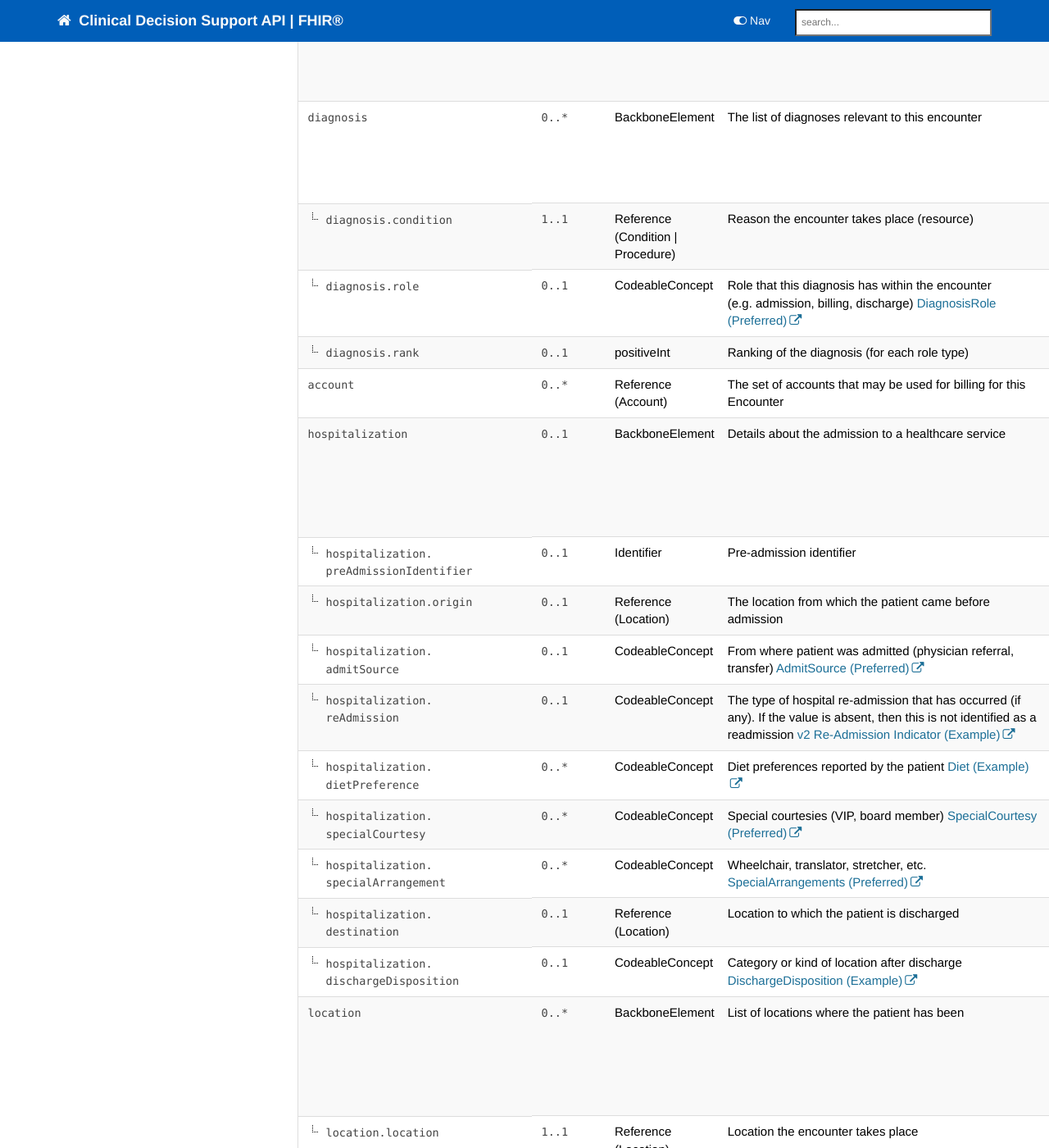
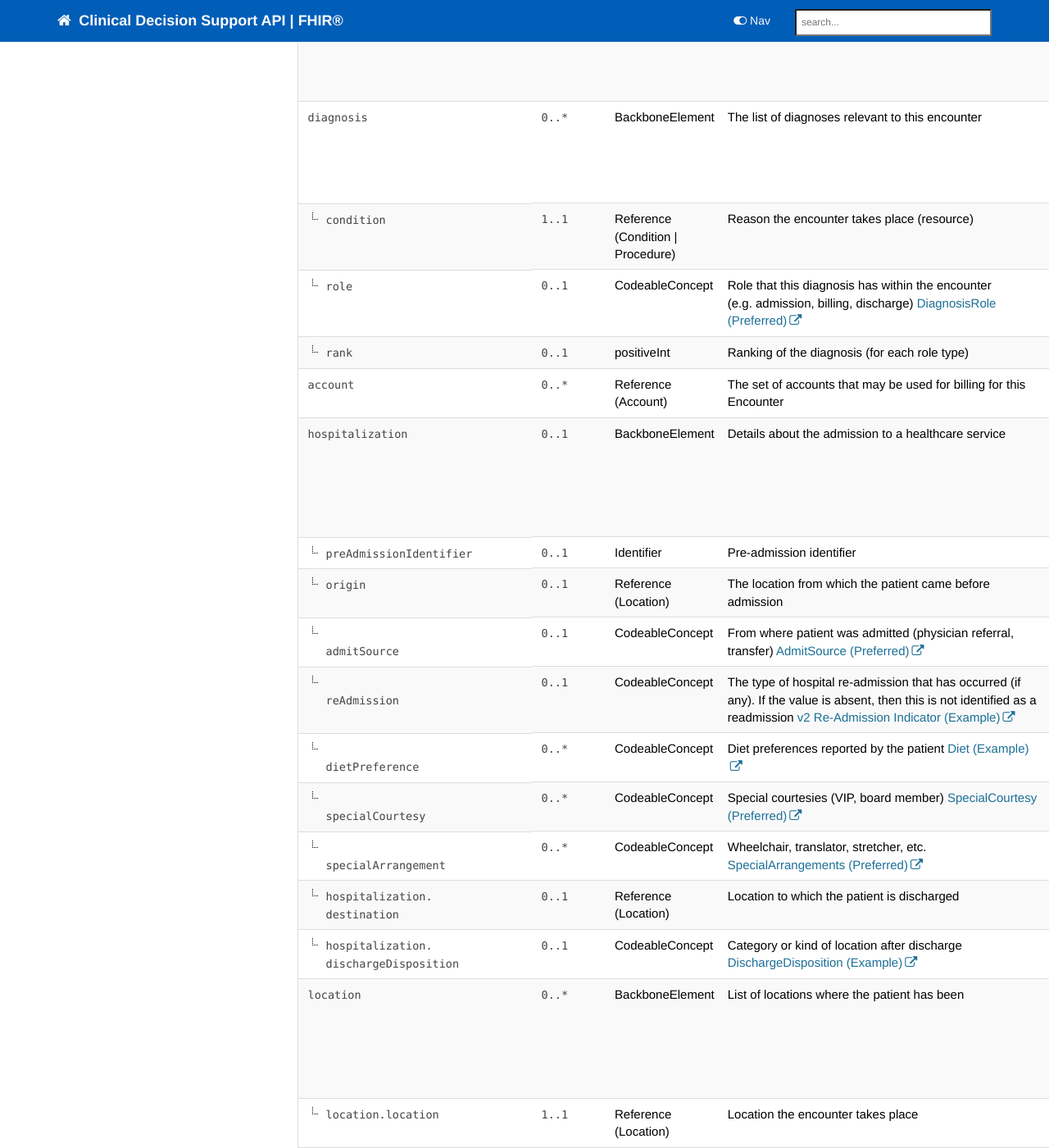
Before and after one commit to nhsconnect/FHIR-CDS, a Jekyll site: the page built from pages/explore/api_encounter_report_encounter.md, in a window 1280 px wide and 1400 px high, scrolled down 3348 px. Shown: the whole window at 82% size. Built offline with Jekyll 4.4.1, drawn with Linux system fonts in a browser that asks for light colours; nearby versions of some CDN libraries; comment, search, counter and statistics services are not loaded; some of the changed text lies outside the part shown.

Commit message:
Update api_encounter_report_encounter.md

```diff
--- a/pages/explore/api_encounter_report_encounter.md
+++ b/pages/explore/api_encounter_report_encounter.md
@@ -122,14 +122,14 @@ Detailed implementation guidance for an `Encounter` resource in the context of a
 <td>To be populated when the status changes</td>
  </tr>
 <tr>
-  <td class="sub"><code>statusHistory.status</code></td>
+  <td class="sub"><code>status</code></td>
       <td><code>1..1</code></td>
     <td>code</td>
     <td>planned | arrived | triaged | in-progress | onleave | finished | cancelled + <a href="https://www.hl7.org/fhir/stu3/valueset-encounter-status.html">EncounterStatus (Required)</a></td>
 <td></td>
  </tr>
 <tr>
-  <td class="sub"><code>statusHistory.period</code></td>
+  <td class="sub"><code>period</code></td>
       <td><code>1..1</code></td>
     <td>Period</td>
     <td>The time that the episode was in the specified status</td>
@@ -150,14 +150,14 @@ Detailed implementation guidance for an `Encounter` resource in the context of a
 <td>This MUST NOT be populated</td>
  </tr>
 <tr>
-  <td class="sub"><code>classHistory.class</code></td>
+  <td class="sub"><code>class</code></td>
       <td><code>1..1</code></td>
     <td>coding</td>
     <td>inpatient | outpatient | ambulatory | emergency + <a href="https://www.hl7.org/fhir/stu3/v3/ActEncounterCode/vs.html">ActEncounterCode (Extensible)</a></td>
 <td></td>
  </tr>
 <tr>
-  <td class="sub"><code>classHistory.period</code></td>
+  <td class="sub"><code>period</code></td>
       <td><code>1..1</code></td>
     <td>Period</td>
     <td>The time that the episode was in the specified class</td>
@@ -208,21 +208,21 @@ If not a continuation, this MUST be populated with a new episode.</td>
 and any third parties answering questions on behalf of the patient (<code>RelatedPerson</code>).</td>
  </tr>
 <tr>
-  <td class="sub"><code>participant.type</code></td>
+  <td class="sub"><code>type</code></td>
       <td><code>0..*</code></td>
    <td>CodeableConcept</td>
     <td>Role of participant in encounter <a href="https://www.hl7.org/fhir/stu3/valueset-encounter-participant-type.html">ParticipantType (Extensible)</a></td>
 <td></td>
 </tr>
 <tr>
-  <td class="sub"><code>participant.period</code></td>
+  <td class="sub"><code>period</code></td>
       <td><code>0..1</code></td>
     <td>Period</td>
     <td>Period of time during the encounter that the participant participated</td>
 <td></td>
  </tr>
 <tr>
-  <td class="sub"><code>participant.individual</code></td>
+  <td class="sub"><code>individual</code></td>
       <td><code>0..1</code></td>
     <td>Reference<br>(Practitioner |<br>RelatedPerson)</td>
     <td>Persons involved in the encounter other than the patient</td>
@@ -264,21 +264,21 @@ and any third parties answering questions on behalf of the patient (<code>Relate
 <td>This MAY be populated, but is not expected to be for unscheduled care.</td>
  </tr>
 <tr>
-  <td class="sub"><code>diagnosis.condition</code></td>
+  <td class="sub"><code>condition</code></td>
       <td><code>1..1</code></td>
     <td>Reference<br>(Condition |<br>Procedure)</td>
     <td>Reason the encounter takes place (resource)</td>
 <td></td>
  </tr>
 <tr>
-  <td class="sub"><code>diagnosis.role</code></td>
+  <td class="sub"><code>role</code></td>
       <td><code>0..1</code></td>
     <td>CodeableConcept</td>
     <td>Role that this diagnosis has within the encounter <br>(e.g. admission, billing, discharge) <a href="https://www.hl7.org/fhir/stu3/valueset-diagnosis-role.html">DiagnosisRole (Preferred)</a></td>
 <td></td>
  </tr>
 <tr>
-  <td class="sub"><code>diagnosis.rank</code></td>
+  <td class="sub"><code>rank</code></td>
       <td><code>0..1</code></td>
     <td>positiveInt</td>
     <td>Ranking of the diagnosis (for each role type)</td>
@@ -299,49 +299,49 @@ and any third parties answering questions on behalf of the patient (<code>Relate
 <td>This SHOULD NOT be populated – if the patient is admitted, this will be a separate encounter.</td>
  </tr>
 <tr>
-  <td class="sub"><code>hospitalization.</code><br><code>preAdmissionIdentifier</code></td>
+  <td class="sub"><code>preAdmissionIdentifier</code></td>
     <td><code>0..1</code></td>
     <td>Identifier</td>
     <td>Pre-admission identifier</td>
 <td></td>
 </tr>
 <tr>
-<td class="sub"><code>hospitalization.origin</code></td>
+<td class="sub"><code>origin</code></td>
   <td><code>0..1</code></td>
     <td>Reference<br>(Location)</td>
     <td>The location from which the patient came before admission</td>
 <td></td>
  </tr>
 <tr>
-  <td class="sub"><code>hospitalization.</code><br><code>admitSource</code></td>
+  <td class="sub"><code></code><br><code>admitSource</code></td>
       <td><code>0..1</code></td>
     <td>CodeableConcept</td>
     <td>From where patient was admitted (physician referral, transfer) <a href="https://www.hl7.org/fhir/stu3/valueset-encounter-admit-source.html">AdmitSource (Preferred)</a></td>
 <td></td>
  </tr>
 <tr>
-  <td class="sub"><code>hospitalization.</code><br><code>reAdmission</code></td>
+  <td class="sub"><code></code><br><code>reAdmission</code></td>
       <td><code>0..1</code></td>
     <td>CodeableConcept</td>
     <td>The type of hospital re-admission that has occurred (if any). If the value is absent, then this is not identified as a readmission <a href="https://www.hl7.org/fhir/stu3/v2/0092/index.html">v2 Re-Admission Indicator (Example)</a></td>
 <td></td>
  </tr>
 <tr>
-  <td class="sub"><code>hospitalization.</code><br><code>dietPreference</code></td>
+  <td class="sub"><code></code><br><code>dietPreference</code></td>
       <td><code>0..*</code></td>
     <td>CodeableConcept</td>
     <td>Diet preferences reported by the patient <a href="https://www.hl7.org/fhir/stu3/valueset-encounter-diet.html">Diet (Example)</a></td>
 <td></td>
  </tr>
 <tr>
-  <td class="sub"><code>hospitalization.</code><br><code>specialCourtesy</code></td>
+  <td class="sub"><code></code><br><code>specialCourtesy</code></td>
       <td><code>0..*</code></td>
     <td>CodeableConcept</td>
     <td>Special courtesies (VIP, board member) <a href="https://www.hl7.org/fhir/stu3/valueset-encounter-special-courtesy.html">SpecialCourtesy (Preferred)</a></td>
 <td></td>
  </tr>
 <tr>
-  <td class="sub"><code>hospitalization.</code><br><code>specialArrangement</code></td>
+  <td class="sub"><code></code><br><code>specialArrangement</code></td>
       <td><code>0..*</code></td>
     <td>CodeableConcept</td>
     <td>Wheelchair, translator, stretcher, etc. <a href="https://www.hl7.org/fhir/stu3/valueset-encounter-special-arrangements.html">SpecialArrangements (Preferred)</a></td>
```
